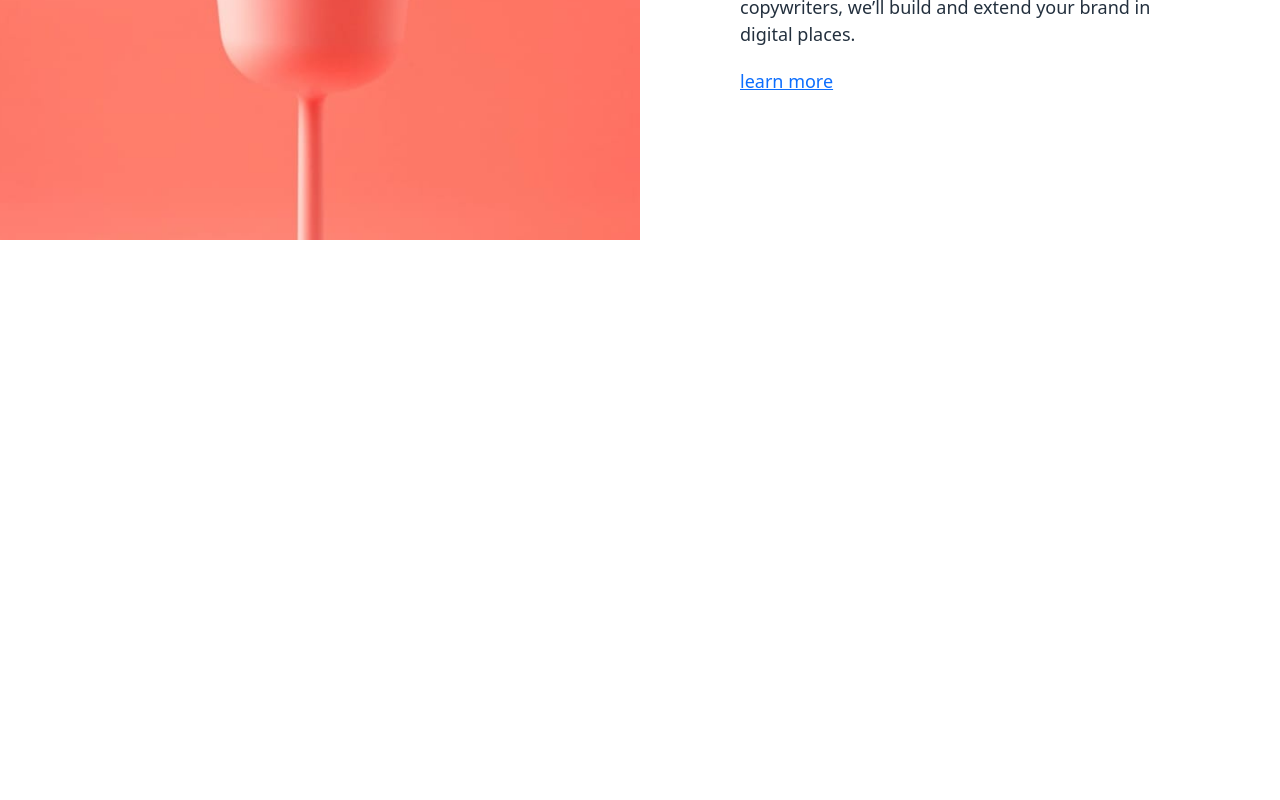
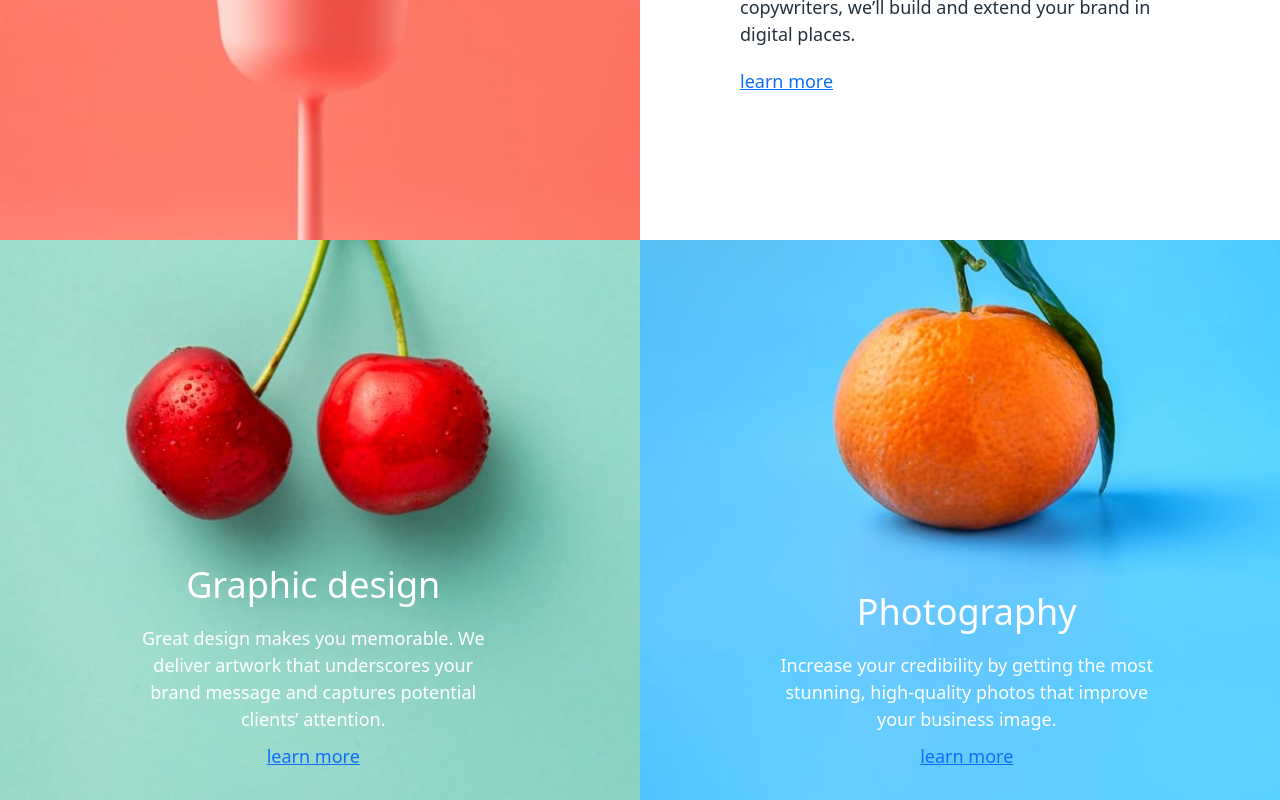
Before and after one commit to kiztopia1/sunnyside-agency-landing-page-main, a React (Create React App) app in the folder sunnyside-react-app/: page / in a window 1280 px wide. Shown: the part 1680-2480 px from the top of the page. Before the commit the page ends 1920 px from the top, so only its background shows below. Built offline with nearby package versions, Linux system fonts and the light colour scheme.

Commit message:
new: all blockes craeted

```diff
--- a/sunnyside-react-app/src/home/Home.js
+++ b/sunnyside-react-app/src/home/Home.js
@@ -1,6 +1,7 @@
 import React from 'react';
 import Hero from './components/Hero'
 import {Link} from 'react-router-dom'
+
 import './home.scss'
 function Home() {
   return <div>
@@ -18,6 +19,18 @@ function Home() {
           <p className='dark'> Using a collaborative formula of designers, researchers, photographers, videographers, and copywriters, we’ll build and extend your brand in digital places.</p>
           <Link to='/'>learn more</Link>
         </div>
+        <div className="col-md-6 block-img-bg ">
+          <img src="images/desktop/image-graphic-design.jpg" alt="" className="block-background" />
+          <h2 className='dark'>Graphic design</h2>
+          <p className='dark'>Great design makes you memorable. We deliver artwork that underscores your brand message and captures potential clients’ attention.</p>
+          <Link to='/'>learn more</Link>
+        </div>
+        <div className="col-md-6 block-img-bg">
+        <img src="images/desktop/image-photography.jpg" alt="" className="block-background" />
+          <h2 className='dark'>Photography </h2>
+          <p className='dark'>  Increase your credibility by getting the most stunning, high-quality photos that improve your business image.</p>
+          <Link to='/'>learn more</Link>
+        </div>
       </div>
   </div>;
 }
--- a/sunnyside-react-app/src/home/home.scss
+++ b/sunnyside-react-app/src/home/home.scss
@@ -17,3 +17,28 @@
     height: 70vh;
     padding: 0;
 }
+.block-img-bg{
+    height: 70vh;
+    position: relative;
+    padding: 30px 140px;
+    display: flex;
+    flex-direction: column;
+    justify-content: end;
+    text-align: center;
+    h2{
+        padding-bottom: 10px;
+        color: $white;
+    }
+    p{
+        padding-bottom: 10px;
+        color: $white;
+    }
+    img{
+        position: absolute;
+        top:0;
+        left: 0;
+        width: 100%;
+        height: 100%;
+        z-index: -1;
+    }
+}
```
